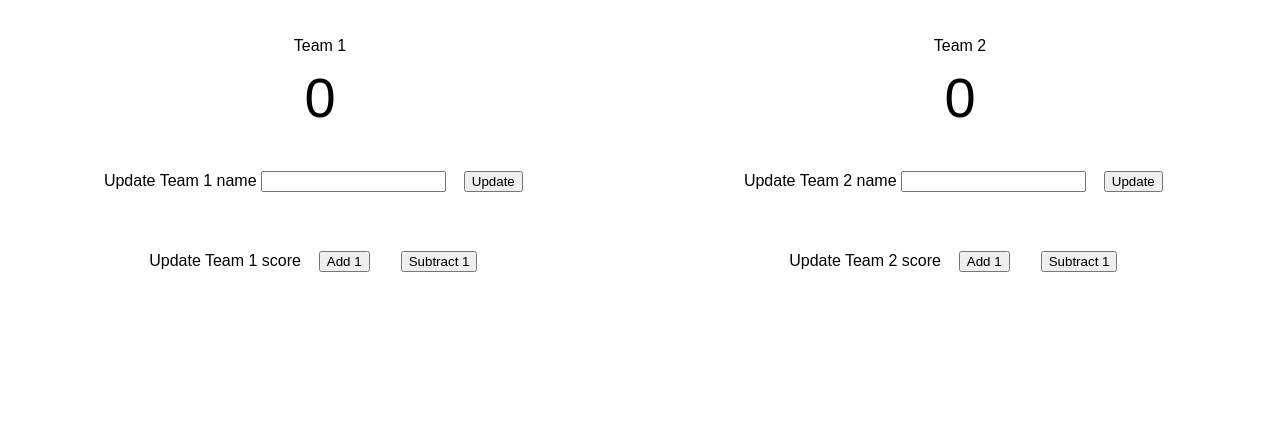
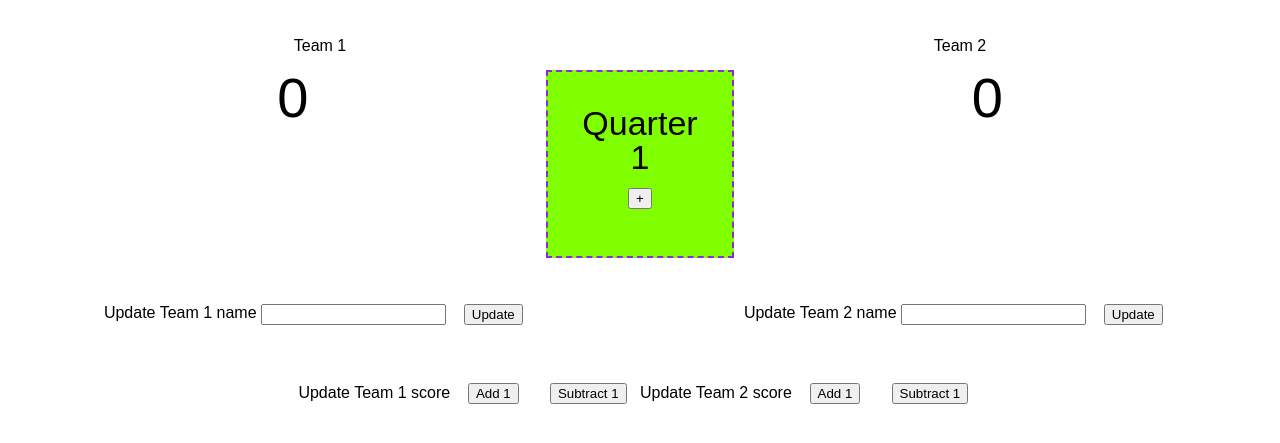
Before and after one commit to darthestar/score-board, a website: page public/index.html in a window 1280 px wide. Shown: the part 63-506 px from the top of the page. Drawn offline with Linux system fonts and the light colour scheme.

Commit message:
added quarter tracker

```diff
--- a/public/index.html
+++ b/public/index.html
@@ -19,6 +19,13 @@
     </section>
     <section class="team-scores">
       <section class="first-team-score">0</section>
+      <section class="quarter-box">Quarter
+        <br>
+        <section class="quarter-tracker">1
+          <br>
+        </section>
+        <button onclick="quarterTracker()">+</button>
+      </section>
       <section class="second-team-score">0</section>
     </section>
     <section class="update-name">
@@ -27,7 +34,7 @@
         <button onclick="updateTeam1()">Update</button>
       </section>
       <section>Update Team 2 name
-          <input type="text" name="ut2" class="ut2">
+        <input type="text" name="ut2" class="ut2">
         <button onclick="updateTeam2()">Update</button>
       </section>
     </section>
--- a/public/main.js
+++ b/public/main.js
@@ -49,3 +49,13 @@ const updateTeam2 = () => {
   console.log("HELLO")
   team2Name.textContent = newTeam2name;
 }
+
+let quarter = 1;
+const quarterTracker = () =>{
+if(quarter <=3){
+  quarter++;}
+  console.log("HELLO");
+  const newQuarter = document.querySelector(".quarter-tracker");
+  newQuarter.textContent = quarter;
+
+}
--- a/public/screen.css
+++ b/public/screen.css
@@ -29,7 +29,7 @@ h1{
 .team-scores{
   display: flex;
   flex-direction: row;
-  justify-content: space-around;
+  justify-content: center;
   font-size: 56px;
 }
 
@@ -55,9 +55,19 @@ h1{
 .update-score{
   display: flex;
   flex-direction: row;
-  justify-content: space-around;
+  justify-content: center;
 }
 
 button{
   margin: 1em;
 }
+
+.quarter-box{
+
+  background-color: chartreuse;
+  border: blueviolet 2px dashed;
+  font-size: 34px;
+  text-align: center;
+  padding: 1em;
+  margin: 0em 7em;
+}
```
